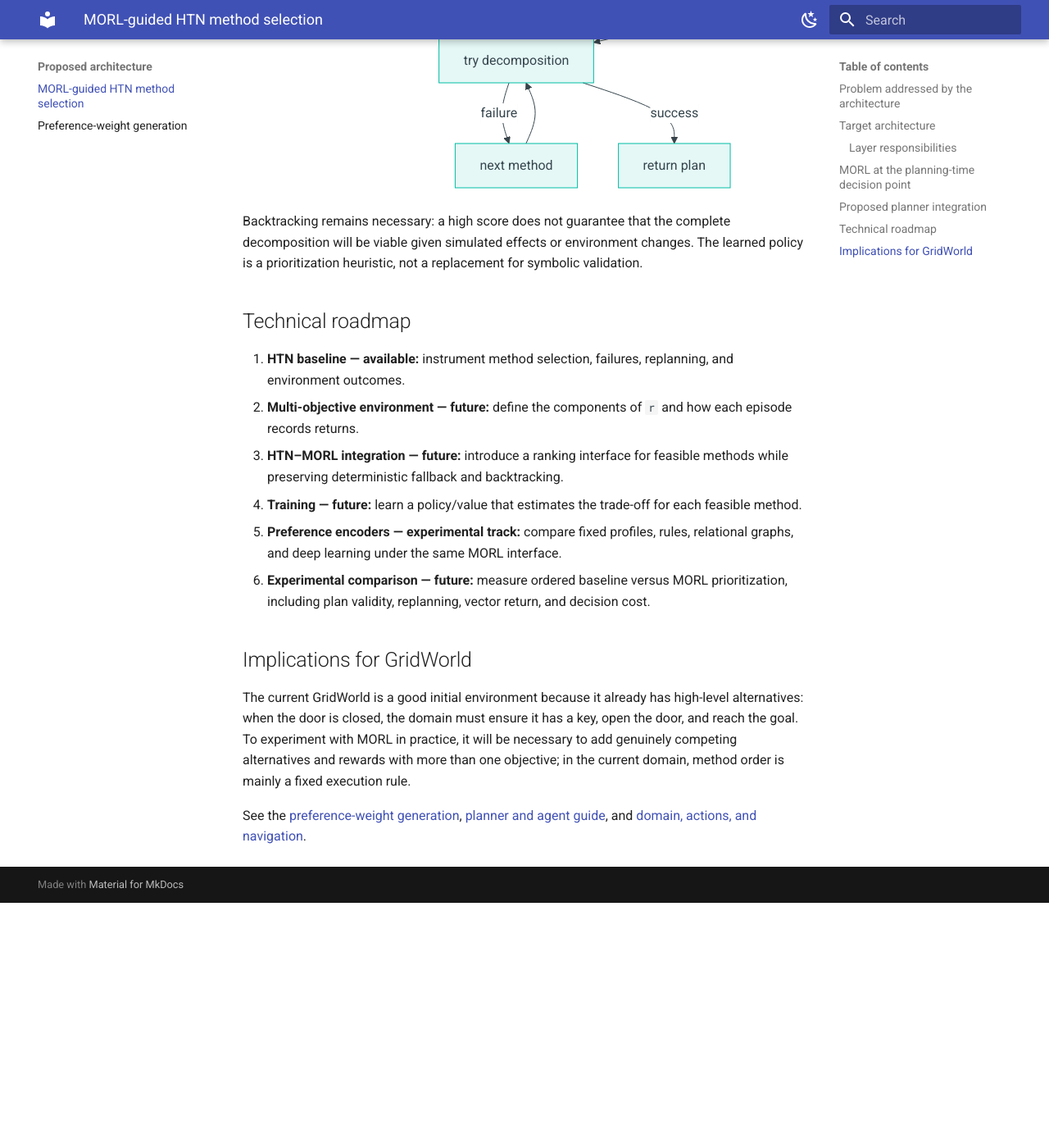
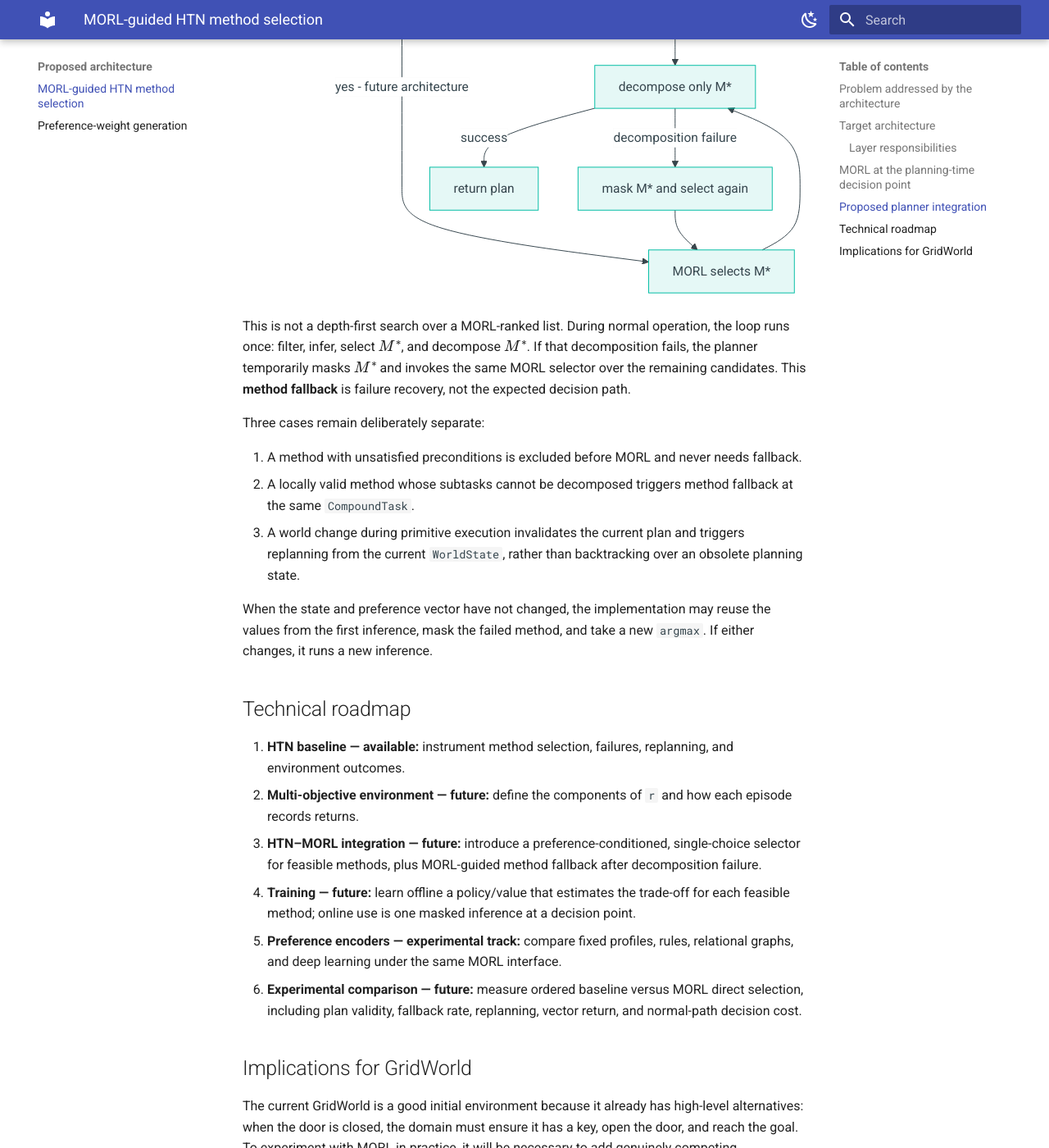
Before and after one commit to AndersonGACFilho/htn-goap-morl-agent, an MkDocs documentation site: the page built from docs/architecture/symbolic-morl.md, in a window 1280 px wide and 1400 px high, scrolled down 2801 px. Shown: the whole window at 82% size. Built offline with MkDocs 1.6.1 and Material for MkDocs 9.7.7, drawn with Linux system fonts in a browser that asks for light colours; before the commit the page ends 3902 px from its top, so only the background shows below that; some of the changed text lies outside the part shown.

Commit message:
docs(architecture): clarify MORL direct selection and fallback
- Shift the architectural concept from "MORL method ranking" to "direct method selection" across all Markdown and LaTeX documentation.
- Clarify that during the online path, the planner decomposes ONLY the single valid method (M*) chosen by the MORL policy, rather than evaluating partial plans for all alternatives.
- Introduce "method fallback" as an exceptional recovery mechanism when M* fails during decomposition, distinguishing it from standard sequential DFS backtracking.
- Differentiate local decomposition fallback from global replanning caused by runtime environment changes.
- Add TikZ diagrams (`htn_morl_architecture.tex` and `offline_online_morl.tex`) to visualize the runtime loop and the split between offline training and online inference.
- Update project README, Mermaid diagrams, and evaluation metrics to reflect the new selection paradigm.

````diff
--- a/docs/architecture/symbolic-morl.md
+++ b/docs/architecture/symbolic-morl.md
@@ -16,10 +16,9 @@
     S[Symbolic state<br/>WorldState] --> F[HTN filters methods<br/>by preconditions]
     D[HTN domain] --> F
     F --> M{Feasible methods}
-    M --> Q[MORL policy<br/>evaluates trade-offs]
-    W[Preference encoder<br/>produces 𝐰] -. future .-> Q
-    Q --> R[Method ranking]
-    R --> P[Planner decomposes<br/>the selected method]
+    M --> Q[MORL policy<br/>selects one method]
+    W[Preference vector w] --> Q
+    Q --> P[Planner decomposes<br/>only the selected method]
     P --> A[PrimitiveTask plan]
     A --> E[Environment]
     E --> O[Reward vector r]
@@ -33,7 +32,7 @@
 |--------------------|----------------------------------------------------------------------------------|
 | HTN                | Defines tasks, methods, preconditions, effects, and the decomposition structure. |
 | Symbolic filter    | Eliminates methods whose preconditions are not satisfied in `WorldState`.        |
-| MORL               | Evaluates or ranks the remaining methods according to multiple objectives.       |
+| MORL               | Selects one remaining method according to multiple objectives and preferences.   |
 | Executor           | Executes primitive tasks and observes results in the environment.                |
 | Training           | Learns method values from vector rewards.                                        |
 | Preference encoder | Supplies `𝐰` from context; it is an experimental, replaceable module.            |
@@ -63,7 +62,7 @@
 
 ## Proposed planner integration
 
-Today, `CompoundTask.get_feasible_methods(world_state)` returns applicable methods and the planner tries each in declaration order. The proposed evolution is to introduce a ranking policy before the backtracking loop:
+Today, `CompoundTask.get_feasible_methods(world_state)` returns applicable methods and the planner tries each in declaration order. The proposed evolution is to select one method directly at each HTN decision point. The policy receives the feasible-method mask, evaluates the alternatives in one inference, and decomposes only the selected method in the normal online path:
 
 ```mermaid
 flowchart TD
@@ -71,24 +70,32 @@
     B --> C{Are there feasible methods?}
     C -->|no| X[branch failure]
     C -->|yes - current baseline| O[declaration order]
-    C -->|yes - future architecture| Q[rank with MORL policy]
+    C -->|yes - future architecture| Q[MORL selects M*]
     O --> T[try decomposition]
-    Q --> T
-    T -->|failure| N[next method]
-    N --> T
+    Q --> T[decompose only M*]
+    T -->|decomposition failure| N[mask M* and select again]
+    N --> Q
     T -->|success| P[return plan]
 ```
 
-Backtracking remains necessary: a high score does not guarantee that the complete decomposition will be viable given simulated effects or environment changes. The learned policy is a prioritization heuristic, not a replacement for symbolic validation.
+This is not a depth-first search over a MORL-ranked list. During normal operation, the loop runs once: filter, infer, select $M^*$, and decompose $M^*$. If that decomposition fails, the planner temporarily masks $M^*$ and invokes the same MORL selector over the remaining candidates. This **method fallback** is failure recovery, not the expected decision path.
+
+Three cases remain deliberately separate:
+
+1. A method with unsatisfied preconditions is excluded before MORL and never needs fallback.
+2. A locally valid method whose subtasks cannot be decomposed triggers method fallback at the same `CompoundTask`.
+3. A world change during primitive execution invalidates the current plan and triggers replanning from the current `WorldState`, rather than backtracking over an obsolete planning state.
+
+When the state and preference vector have not changed, the implementation may reuse the values from the first inference, mask the failed method, and take a new `argmax`. If either changes, it runs a new inference.
 
 ## Technical roadmap
 
 1. **HTN baseline — available:** instrument method selection, failures, replanning, and environment outcomes.
 2. **Multi-objective environment — future:** define the components of `r` and how each episode records returns.
-3. **HTN–MORL integration — future:** introduce a ranking interface for feasible methods while preserving deterministic fallback and backtracking.
-4. **Training — future:** learn a policy/value that estimates the trade-off for each feasible method.
+3. **HTN–MORL integration — future:** introduce a preference-conditioned, single-choice selector for feasible methods, plus MORL-guided method fallback after decomposition failure.
+4. **Training — future:** learn offline a policy/value that estimates the trade-off for each feasible method; online use is one masked inference at a decision point.
 5. **Preference encoders — experimental track:** compare fixed profiles, rules, relational graphs, and deep learning under the same MORL interface.
-6. **Experimental comparison — future:** measure ordered baseline versus MORL prioritization, including plan validity, replanning, vector return, and decision cost.
+6. **Experimental comparison — future:** measure ordered baseline versus MORL direct selection, including plan validity, fallback rate, replanning, vector return, and normal-path decision cost.
 
 ## Implications for GridWorld
 
--- a/pyproject.toml
+++ b/pyproject.toml
@@ -9,7 +9,8 @@
 The system separates decision-making into three layers: HTN defines
 long-term goals and decomposes them into subtasks, the GOAP-inspired
 layer configures tactical priorities and intentions, and the MORL layer
-selects concrete actions by optimizing multiple learned objectives.
+selects one symbolically valid HTN decomposition method according to
+multiple learned objectives.
 
 The goal is to investigate how symbolic planning and reinforcement
 learning can be integrated to produce agents with interpretable planning,
````
Also changed, not shown: README.md (+4 -4 lines), docs/annotations/reinforcement-learning/morl.md (+25 -19 lines), docs/annotations/reinforcement-learning/rl-with-options.md (+16 -16 lines), docs/architecture/preference-weight-generation.md (+9 -9 lines), 9 other files.
